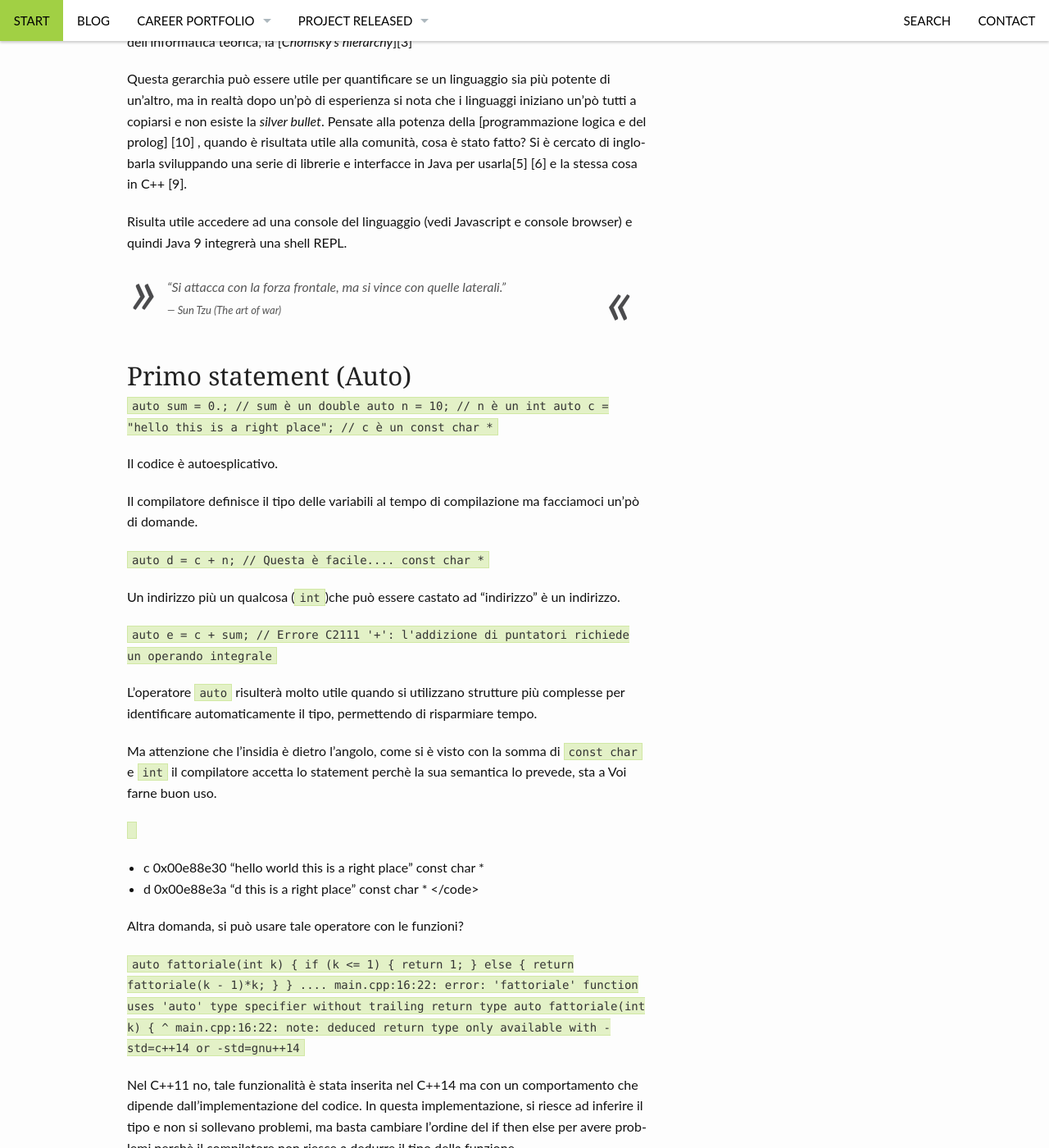
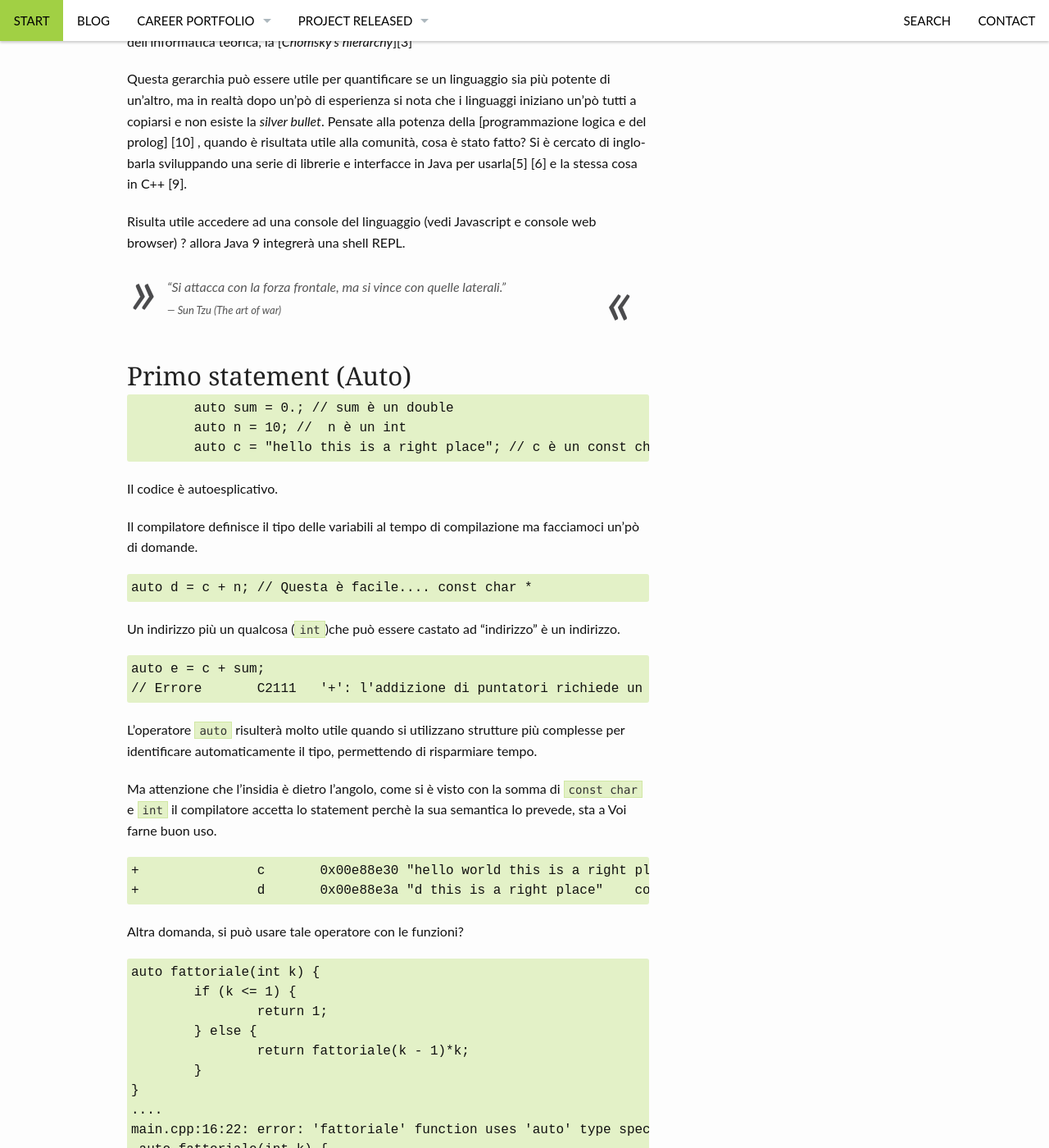
Before and after one commit to nicolarossi/nicolarossi.github.io, a Jekyll site: the page built from _posts/blog/2015-10-12-The next C ....md, in a window 1280 px wide and 1400 px high, scrolled down 631 px. Shown: the whole window at 82% size. Built offline with Jekyll 4.4.1, drawn with Linux system fonts in a browser that asks for light colours; some of the changed text lies outside the part shown.

Commit message:
Correzioni

```diff
--- a/_posts/blog/2015-10-12-The next C ....md
+++ b/_posts/blog/2015-10-12-The next C ....md
@@ -43,7 +43,7 @@ Lasciando da parte queste speculazioni comiche riflettete su questo fatto reale:
 Questa gerarchia può essere utile per quantificare se un linguaggio sia più potente di un'altro, ma in realtà dopo un'pò di esperienza si nota che i linguaggi iniziano un'pò tutti a copiarsi e non esiste la <em>silver bullet</em>.
 Pensate alla potenza della [programmazione logica e del prolog] [10] , quando è risultata utile alla comunità, cosa è stato fatto? Si è cercato di inglobarla sviluppando una serie di librerie e interfacce in Java per usarla[5] [6] e la stessa cosa in C++ [9].
 
-Risulta utile accedere ad una console del linguaggio (vedi Javascript e console browser) e quindi Java 9 integrerà una shell REPL.
+Risulta utile accedere ad una console del linguaggio (vedi Javascript e console web browser) ? allora Java 9 integrerà una shell REPL.
 
 
 > "Si attacca con la forza frontale, ma si vince con quelle laterali."
@@ -51,39 +51,39 @@ Risulta utile accedere ad una console del linguaggio (vedi Javascript e console
 
 ## Primo statement (Auto)
 
-<code>
+<pre>
 	auto sum = 0.; // sum è un double
 	auto n = 10; //  n è un int
 	auto c = "hello this is a right place"; // c è un const char *
-</code>
+</pre>
 
 Il codice è autoesplicativo.
 
 Il compilatore definisce il tipo delle variabili al tempo di compilazione ma facciamoci un'pò di domande.
 
-<code>
+<pre>
 auto d = c + n; // Questa è facile.... const char *
-</code>
+</pre>
 
 Un indirizzo più un qualcosa (<code>int</code>)che può essere castato ad "indirizzo" è un indirizzo.
 
-<code>
+<pre>
 auto e = c + sum;
 // Errore	C2111	'+': l'addizione di puntatori richiede un operando integrale
-</code>
+</pre>
 
 L'operatore <code>auto</code> risulterà molto utile quando si utilizzano strutture più complesse per identificare automaticamente il tipo, permettendo di risparmiare tempo.
 
 Ma attenzione che l'insidia è dietro l'angolo, come si è visto con la somma di <code>const char</code> e <code>int</code> il compilatore accetta lo statement perchè la sua semantica lo prevede, sta a Voi farne buon uso.
 
-<code>
+<pre>
 +		c	0x00e88e30 "hello world this is a right place"	const char *
 +		d	0x00e88e3a "d this is a right place"	const char *
-</code>
+</pre>
 
 Altra domanda, si può usare tale operatore con le funzioni?
 
-<code>
+<pre>
 auto fattoriale(int k) {
 	if (k <= 1) {
 		return 1;
@@ -96,12 +96,12 @@ main.cpp:16:22: error: 'fattoriale' function uses 'auto' type specifier without
  auto fattoriale(int k) {
                       ^
 main.cpp:16:22: note: deduced return type only available with -std=c++14 or -std=gnu++14
-</code>
+</pre>
 
 Nel C++11 no, tale funzionalità è stata inserita nel C++14 ma con un comportamento che dipende dall'implementazione del codice.
 In questa implementazione, si riesce ad inferire il tipo e non si sollevano problemi, ma basta cambiare l'ordine del if then else per avere problemi perchè il compilatore non riesce a dedurre il tipo della funzione.
 
-<code>
+<pre>
 auto fattoriale(int k) {
 	if (k > 1) {
 		return k*fattoriale(k - 1);
@@ -113,7 +113,7 @@ auto fattoriale(int k) {
 main.cpp: In function 'auto fattoriale(int)':
 main.cpp:18:12: error: use of 'auto fattoriale(int)' before deduction of 'auto'
    return k*fattoriale(k - 1);
-</code>
+</pre>
 
 
 > Da un grande potere derivano grandi responsabilità
@@ -129,7 +129,7 @@ Ma da altra parte se la deduzione del tipo deriva dal software si rischia di cad
 Finalmente hanno dato a null un tipo.
 A che serve secondo voi ?
 
-<code>
+<pre>
 void foo(int k){
 	std::cerr << "Eseguita foo(int)" << std::endl;
 }
@@ -143,26 +143,26 @@ int main()
 	foo(NULL);
     return 0;
 }
-</code>
+</pre>
 
 Che vi aspettate come output ?
 
 Se state utilizzando Visual Studio C++ 2015, otterrete:
-<code>
+<pre>
 Eseguita foo(int)
 Eseguita foo(int)
-</code>
+</pre>
 
 Se state utilizzando una vecchia versione di g++ (ie.: gcc 4.1.2)
 
 Vi buscate un semplice warning
-<code>
+<pre>
 main.cpp: In function ‘int main()’:
 main.cpp:14: warning: passing NULL to non-pointer argument 1 of ‘void foo(int)’
-</code>
+</pre>
 
 Se invece usate un g++ più avanzato (gcc  5.2.0 ) vi dà degli errori di compilazione.
-<code>
+<pre>
 main.cpp: In function 'int main()':
 main.cpp:26:10: error: call of overloaded 'foo(NULL)' is ambiguous
   foo(NULL);
@@ -173,23 +173,23 @@ main.cpp:16:6: note: candidate: void foo(int)
 main.cpp:19:6: note: candidate: void foo(char*)
  void foo(char *) {
       ^
-</code>
+</pre>
 
 Nel C++11 è stato aggiunto il valore "nullptr".
 Se chiamiamo foo() passando come argomento "nullptr" il comportamento cambia e abbiamo un errore a tempo di compilazione.
 
-<code>
+<pre>
 Eseguita foo(int)
 Eseguita foo(char*)
-</code>
+</pre>
 
 [Watching under-the-hood] [12] scopriamo che il letterale "nullptr" è implementato tramite il tipo std::nullptr_t .
 
 Rimane ancora valido l'uso di NULL per retro-compatibilità, ma se volete divertirvi potete ridefinire la macro <code>NULL</code> e vedere l'effetto che fà al vostro software
 
-<code>
+<pre>
 #define NULL nullptr
-</code>
+</pre>
 
 ## Prossime puntate
 Da questa prima tappa abbiamo confermato quello che già avevamo scoperto in gioventù.
```
Also changed, not shown: other parts of _posts/blog/2015-10-12-The next C ....md (+1 -1 lines).
